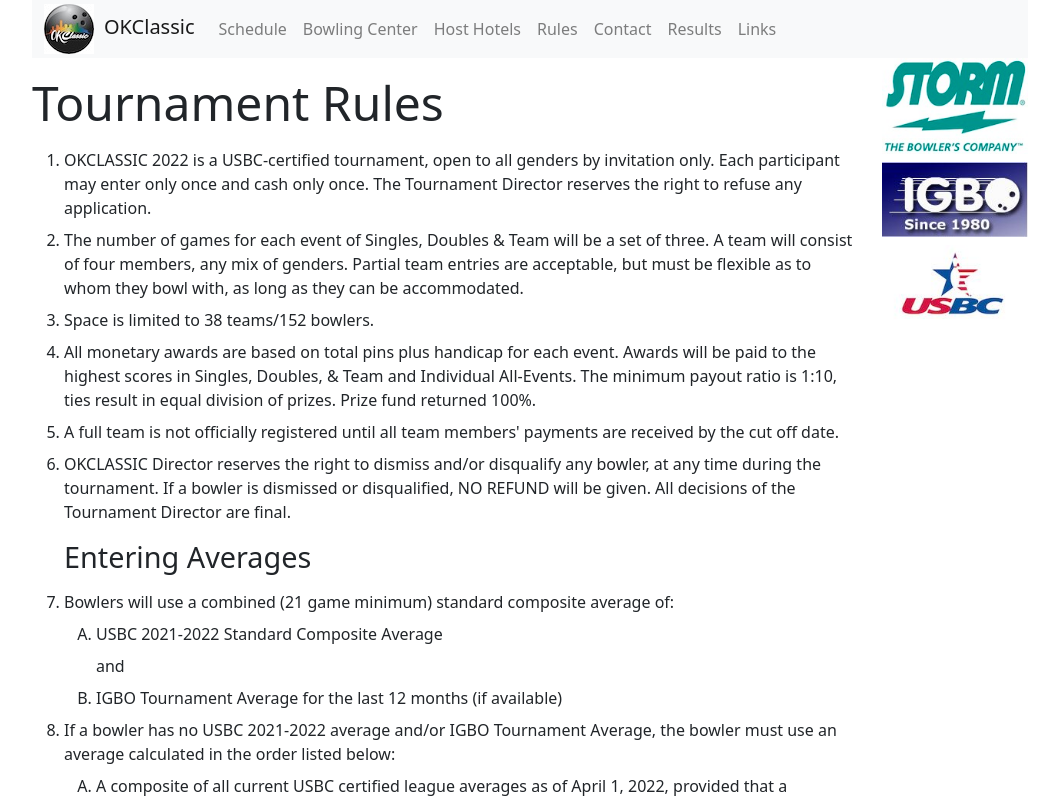
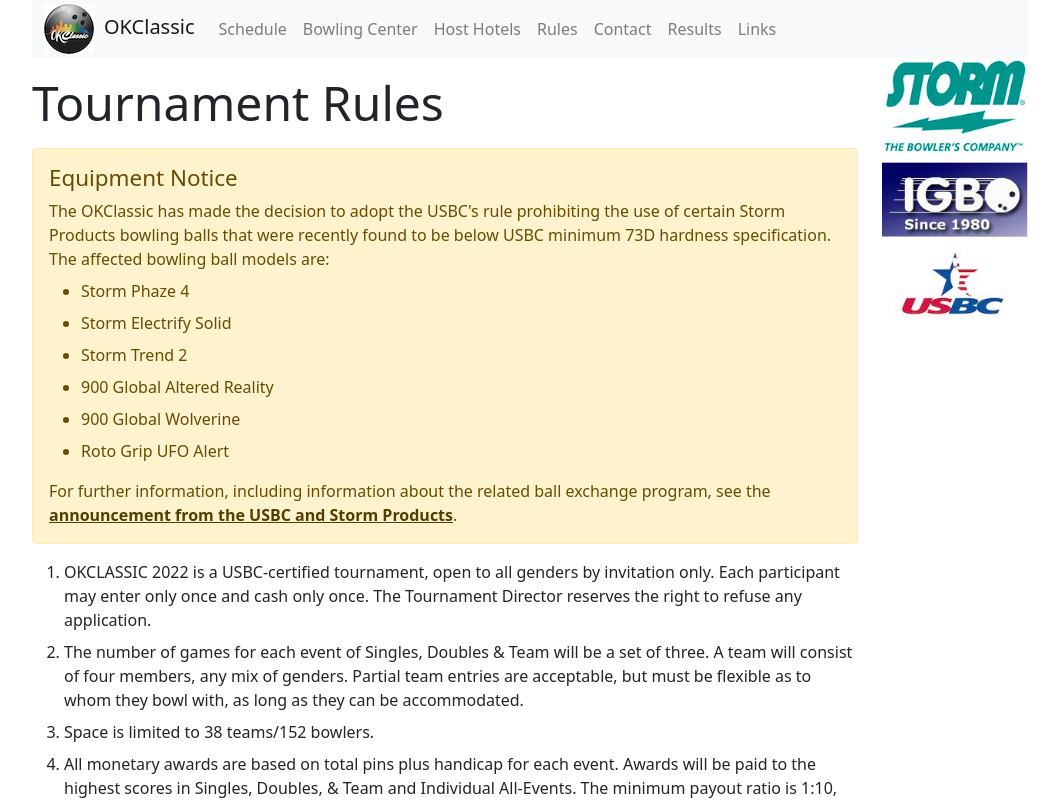
Before and after one commit to tournio/okclassic-nextjs, a Next.js app: page /rules in a window 1280 px wide. Shown: the top 800 px of the page, without its empty margins (110-1169 px from the left). Built offline with nearby package versions, Linux system fonts and the light colour scheme.

Commit message:
warnings about prohibited equipment

```diff
--- a/pages/rules.js
+++ b/pages/rules.js
@@ -17,6 +17,31 @@ const rules = () => {
         {/*<h4 className="my-2 text-muted">*/}
         {/*  (2022 rules pending finalization)*/}
         {/*</h4>*/}
+
+        <div className={'alert alert-warning'}>
+          <h4 className={'alert-heading'}>
+            Equipment Notice
+          </h4>
+          <div>
+            The OKClassic has made the decision to adopt the USBC's rule prohibiting the use of certain Storm Products bowling balls that were recently found to be below USBC minimum 73D hardness specification. The affected bowling ball models are:
+          </div>
+          <ul>
+            <li>Storm Phaze 4</li>
+            <li>Storm Electrify Solid</li>
+            <li>Storm Trend 2</li>
+            <li>900 Global Altered Reality</li>
+            <li>900 Global Wolverine</li>
+            <li>Roto Grip UFO Alert</li>
+          </ul>
+          <div>
+            For further information, including information about the related ball exchange program, see the{' '}
+            <a href={"https://www.bowl.com/News/NewsDetails.aspx?id=23622337509"}
+               className={'alert-link'}
+               target={"_new"}>
+              announcement from the USBC and Storm Products
+            </a>.
+          </div>
+        </div>
 
         <ol>
           <li>
```
Also changed, not shown: components/spotlight.js (+14 -1 lines).
